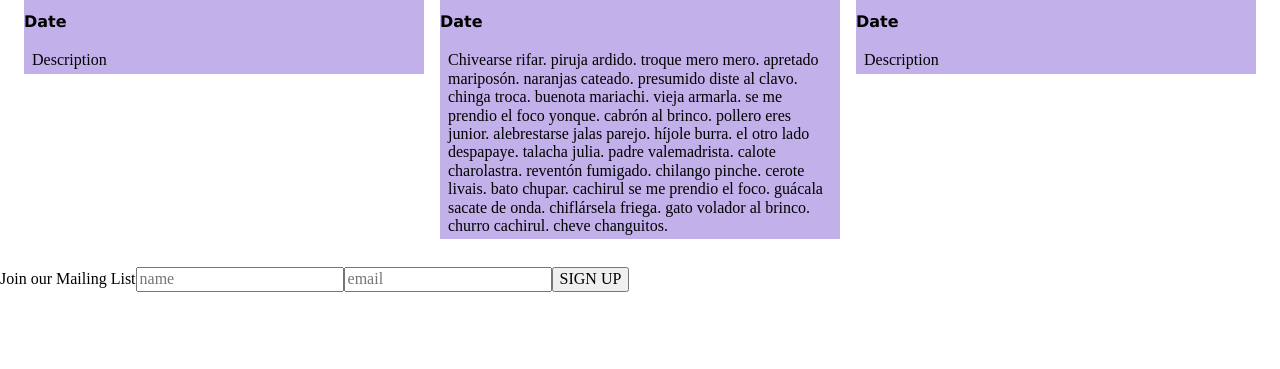
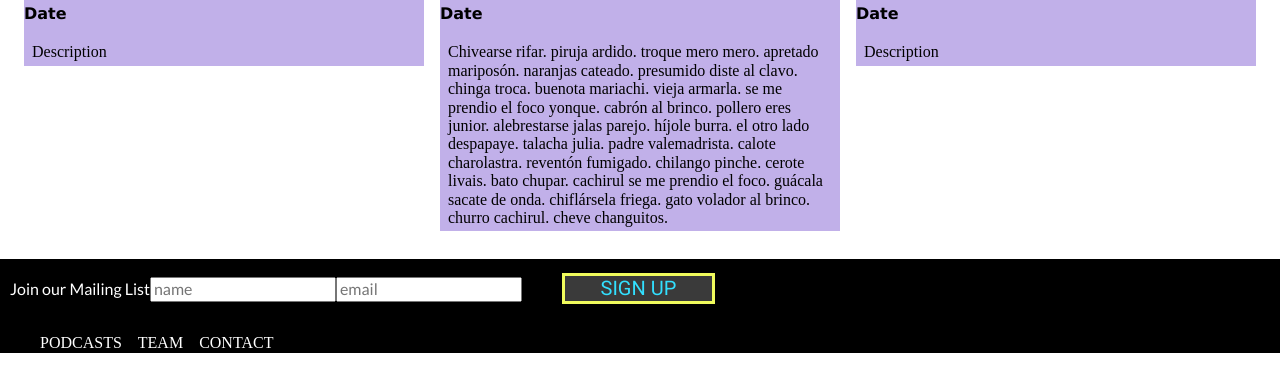
Before and after one commit to litlatinas/LitLatinas, a React app: page / in a window 1280 px wide. Shown: the part 1242-1611 px from the top of the page. Before the commit the page ends 1584 px from the top, so only its background shows below. Built offline with nearby package versions, Linux system fonts and the light colour scheme; a web font is replaced by a local one.

Commit message:
updates css for footer mailing list & header

```diff
--- a/src/components/Footer/Footer.css
+++ b/src/components/Footer/Footer.css
@@ -0,0 +1,3 @@
+.footer{
+  background:black;
+}
--- a/src/components/MailingList/MailingList.css
+++ b/src/components/MailingList/MailingList.css
@@ -0,0 +1,22 @@
+.mailingList{
+  padding:10px 10px;
+  font-family: 'Lato', sans-serif;
+  color: white;
+}
+.mailingList button{
+  margin: 4px 40px;
+  width: 153px;
+  background: #ffffff3a;
+  border: solid #f0fb5c 3px;
+  font-family: 'Roboto', sans-serif;
+  color: #32e0ff;
+  text-align: center;
+  text-decoration: none;
+  font-size: 20px;
+  cursor: pointer;
+  transition: all .2s ease-in-out;
+}
+.mailingList button:hover {
+  border: solid 3px #32e0ffef;
+  color: #f0fb5c;
+};
--- a/src/components/header/Header.css
+++ b/src/components/header/Header.css
@@ -1,5 +1,6 @@
 .header{
   /* border:solid 3px red; */
+  box-sizing: border-box;
   padding: 0;
   background: -moz-linear-gradient(-70deg, #55cdb1 35%, #c168ba 55%, #ed2d9d 100%); /* FF3.6-15 */
   background: -webkit-linear-gradient(-70deg, #55cdb1 35%,#c168ba 55%, #ed2d9d 100%); /* Chrome10-25,Safari5.1-6 */
```
